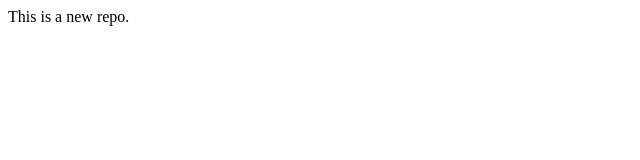
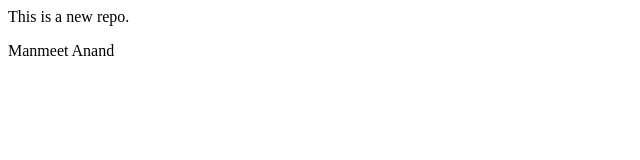
Before and after one commit to Manmeet-max/LocalRepo, a plain HTML site: page index.html in a window 1280 px wide. Shown: the full height of the page, 0-640 px from the left. Drawn offline with Linux system fonts and the light colour scheme.

Commit message:
Add new Feature

```diff
--- a/index.html
+++ b/index.html
@@ -1 +1,2 @@
 <p>This is a new repo.</p>
+<p>Manmeet Anand</p>
```
